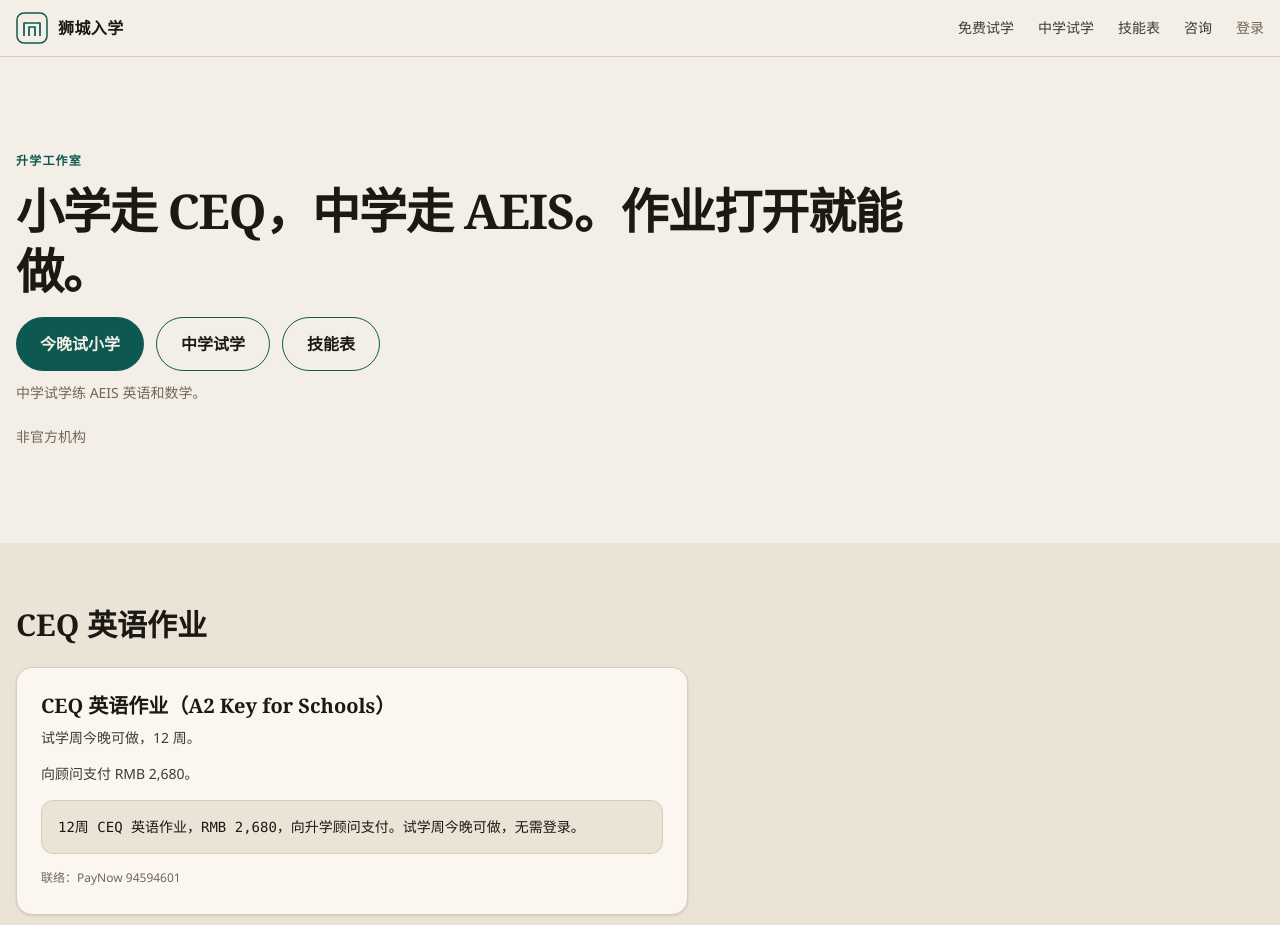
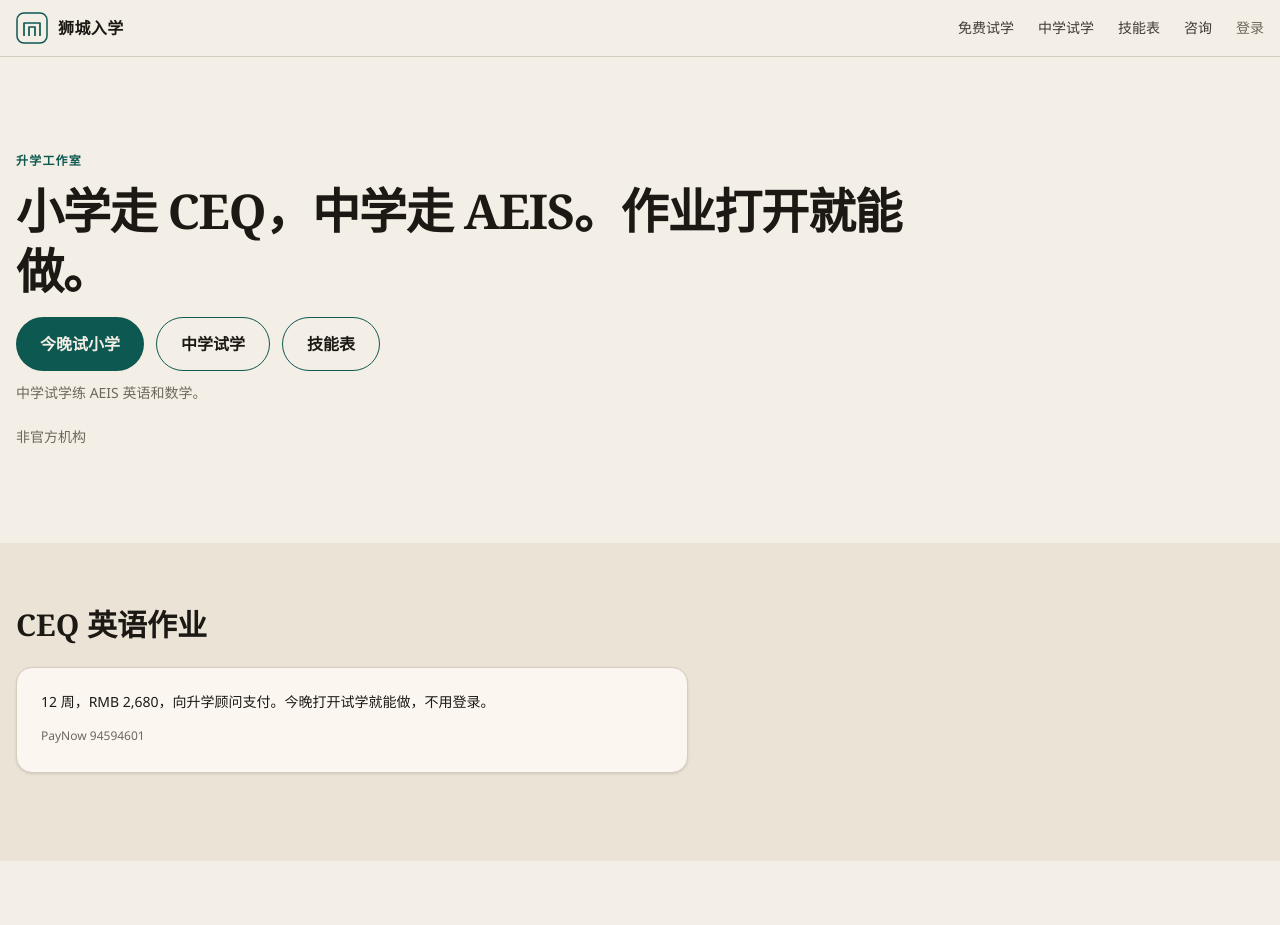
Before and after one commit to ttee/sg-school-entry, a Next.js app: page / in a window 1280 px wide. Shown: the top 925 px of the page. Built offline with nearby package versions, Linux system fonts and the light colour scheme.

Commit message:
Say the CEQ pack once on the homepage

```diff
--- a/app/page.tsx
+++ b/app/page.tsx
@@ -186,25 +186,13 @@ export default function HomePage() {
             </h2>
             <div className="max-w-2xl">
               <article className="bg-card border border-line rounded-2xl p-6 shadow mb-6">
-                <h3 className="font-serif text-xl font-semibold mb-2">CEQ 英语作业（A2 Key for Schools）</h3>
-                <p className="text-sm text-ink-2 mb-4">
-                  试学周今晚可做，12 周。
+                <p className="text-sm text-ink mb-4">
+                  12 周，RMB 2,680，向升学顾问支付。今晚打开试学就能做，不用登录。
                 </p>
-                <p className="text-sm text-ink-2 mb-4">
-                  向顾问支付 RMB 2,680。
-                </p>
-                <div className="bg-paper-2 rounded-xl p-4 mb-4 border border-line">
-                  <p className="text-sm text-ink font-mono">
-                    12周 CEQ 英语作业，RMB 2,680，向升学顾问支付。试学周今晚可做，无需登录。
-                  </p>
-                </div>
                 <p className="text-xs text-muted mb-1">
-                  联络：PayNow 94594601
+                  PayNow 94594601
                 </p>
               </article>
-              <p className="text-sm text-muted">
-                数学作业另议。
-              </p>
             </div>
           </div>
         </section>
```
